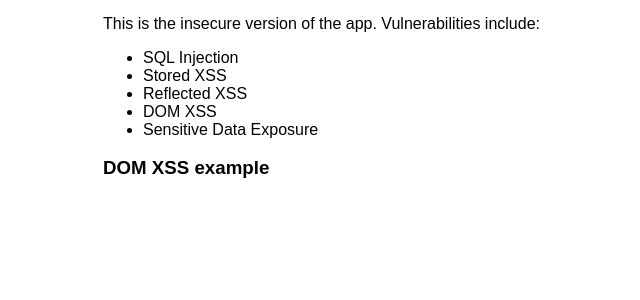
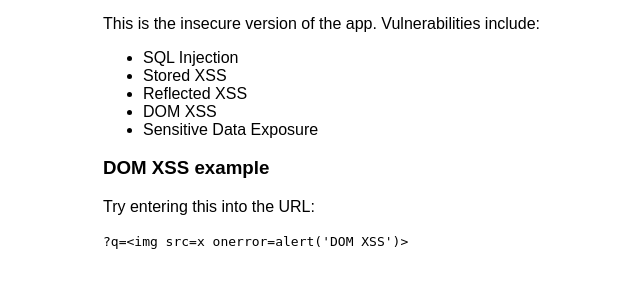
Before and after one commit to AdrianaFTA/Insecure-Secure, a Flask app: page / in a window 1280 px wide. Shown: the part 151-451 px from the top of the page, without its empty margins (187-827 px from the left). Run offline with Flask 3, Linux system fonts and the light colour scheme.

Commit message:
updated dom xss example

```diff
--- a/templates/index.html
+++ b/templates/index.html
@@ -26,15 +26,21 @@
     </ul>
 
     <h3>DOM XSS example</h3>
-    <div id="output"></div>
+
+    <div id="result"></div>
 
     <script>
-        // DOM XSS — UNSAFE
-        const params = new URLSearchParams(window.location.search);
-        const q = params.get("q");
-        if (q) {
-            document.getElementById("output").innerHTML = "<strong>You searched:</strong> " + q;
-        }
+      //DOM XSS vulnerability: directly injecting user input into the DOM
+    const params = new URLSearchParams(window.location.search);
+    const q = params.get("q");
+
+    if (q) {
+        // Dangerous: innerHTML allows script execution
+        document.getElementById("result").innerHTML = "You searched: " + q;
+    }
     </script>
+    <p>Try entering this into the URL:</p>
+    <code>?q=&lt;img src=x onerror=alert('DOM XSS')&gt;</code>
+
 </body>
 </html>
```
